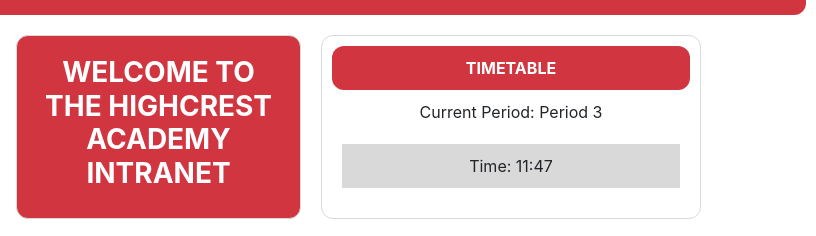
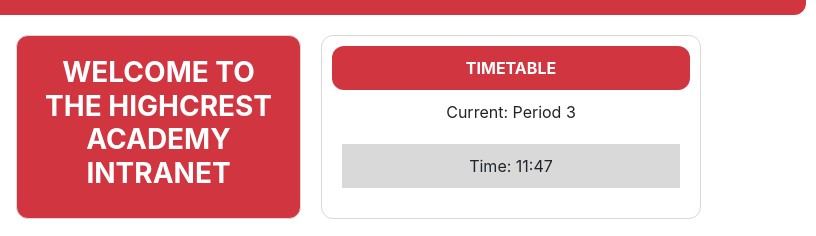
Before and after one commit to ReturnAlt10/HCA-IntranetDEMO, a plain HTML site: page index.html in a window 1280 px wide. Shown: the part 85-321 px from the top of the page, 464-1280 px from the left. Drawn offline with nearby package versions, Linux system fonts and the light colour scheme.

Commit message:
revised design

```diff
--- a/index.html
+++ b/index.html
@@ -124,7 +124,7 @@
     document.getElementById('time-widget').textContent = 'Time: ' + currentTime;
 
     // Determine the current period
-    var currentPeriod = 'Current Period: ';
+    var currentPeriod = 'Current: ';
     for (var i = 0; i < timetable.length; i++) {
         if (currentTime >= timetable[i].start && currentTime <= timetable[i].end) {
             currentPeriod += timetable[i].event;
```
